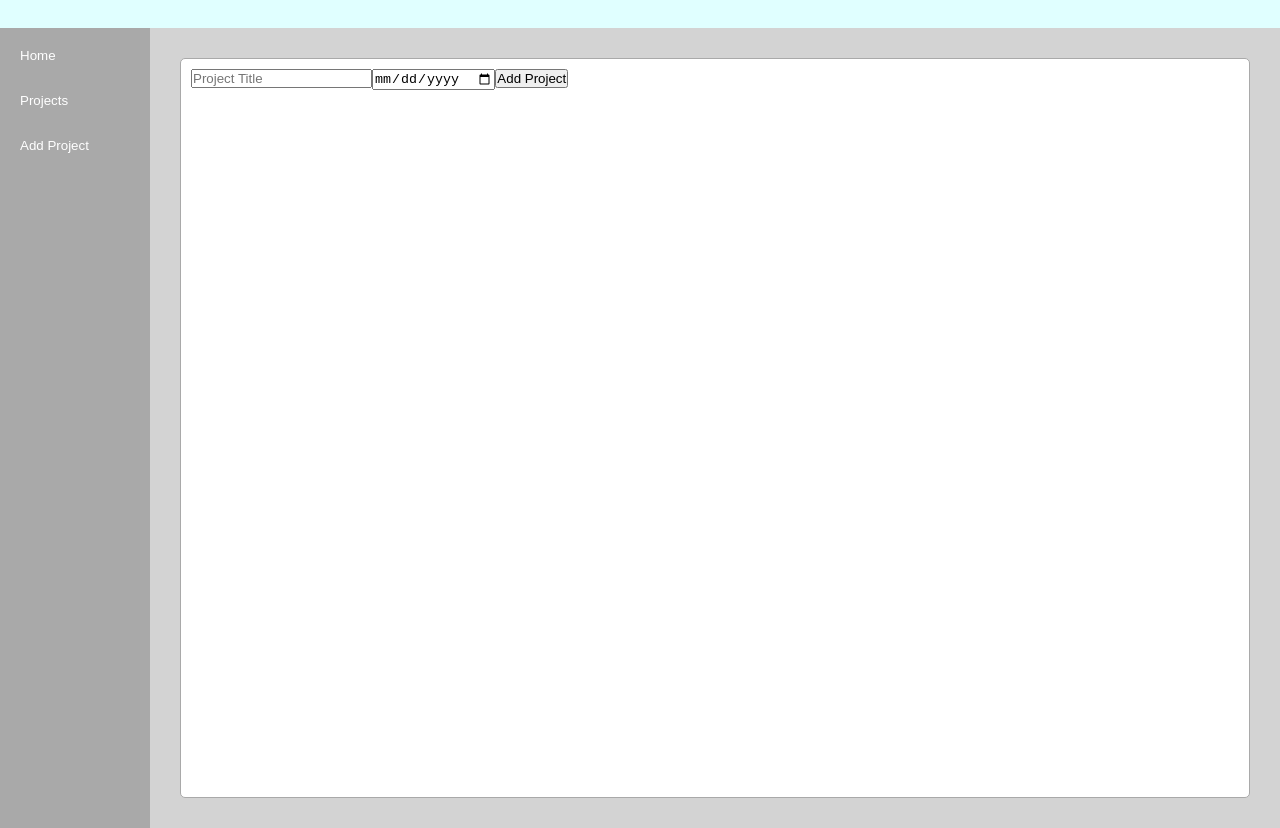
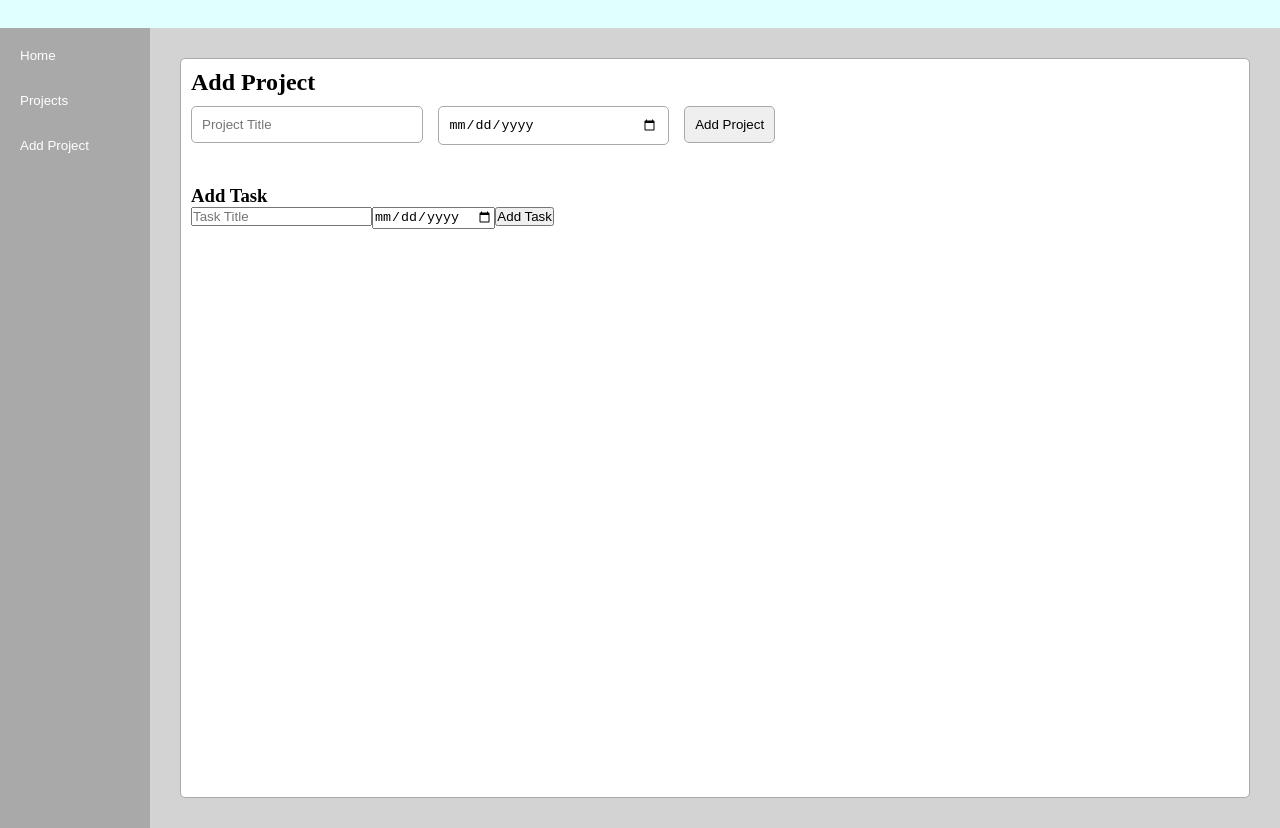
Before and after one commit to YuanLim123/to-do-list, a website built with webpack: page src/template.html in a window 1280 px wide. Both pictures are taken after a click on the button "Add Project". Shown: the part 72-900 px from the top of the page. Built offline with nearby package versions, Linux system fonts and the light colour scheme.

Commit message:
Add create task form component

```diff
--- /dev/null
+++ b/src/View/Components/ProjectForm.js
@@ -0,0 +1,20 @@
+function createProjectForm() {
+  const form = document.createElement("form");
+  form.classList.add("project-add-form");
+
+  const titleInput = document.createElement("input");
+  titleInput.placeholder = "Project Title";
+  form.appendChild(titleInput);
+
+  const dueDateInput = document.createElement("input");
+  dueDateInput.type = "date";
+  form.appendChild(dueDateInput);
+
+  const submitButton = document.createElement("button");
+  submitButton.textContent = "Add Project";
+  form.appendChild(submitButton);
+
+  return form;
+}
+
+export default createProjectForm;
--- /dev/null
+++ b/src/View/Components/TaskForm.js
@@ -0,0 +1,20 @@
+function createTaskForm() {
+  const form = document.createElement("form");
+  form.classList.add("task-add-form");
+
+  const titleInput = document.createElement("input");
+  titleInput.placeholder = "Task Title";
+  form.appendChild(titleInput);
+
+  const dueDateInput = document.createElement("input");
+  dueDateInput.type = "date";
+  form.appendChild(dueDateInput);
+
+  const submitButton = document.createElement("button");
+  submitButton.textContent = "Add Task";
+  form.appendChild(submitButton);
+
+  return form;
+}
+
+export default createTaskForm;
--- /dev/null
+++ b/src/View/Pages/Home/index.js
@@ -0,0 +1,11 @@
+function createHomeIndex() {
+    const containerDiv = document.createElement("div");
+
+    const title = document.createElement("h2");
+    title.textContent = "Welcome User";
+    containerDiv.appendChild(title);
+
+    return containerDiv;
+}
+
+export default createHomeIndex;
--- a/src/View/Pages/Project/add.js
+++ b/src/View/Pages/Project/add.js
@@ -1,25 +1,26 @@
+import createProjectForm from "../../Components/ProjectForm.js";
+import createTaskForm from "../../Components/TaskForm.js";
+
 function createProjectAdd() {
-  const form = document.createElement("form");
-  form.classList.add("project-add-form");
+  const projectAddDiv = document.createElement("div");
 
-  const titleInput = document.createElement("input");
-  titleInput.type = "text";
-  titleInput.placeholder = "Project Title";
-  titleInput.required = true;
+  const title = document.createElement("h2");
+  title.textContent = "Add Project";
 
-  const dateInput = document.createElement("input");
-  dateInput.type = "date";
-  dateInput.required = true;
+  projectAddDiv.appendChild(title);
+  projectAddDiv.classList.add("project-add-container");
 
-  const submitButton = document.createElement("button");
-  submitButton.type = "submit";
-  submitButton.textContent = "Add Project";
 
-  form.appendChild(titleInput);
-  form.appendChild(dateInput);
-  form.appendChild(submitButton);
+  const taskAddDiv = document.createElement("div");
+  const addTaskText = document.createElement("h3");
+  addTaskText.textContent = "Add Task";
+  taskAddDiv.classList.add("task-add-container");
+  taskAddDiv.appendChild(addTaskText);
+  taskAddDiv.appendChild(createTaskForm());
 
-  return form;
+  projectAddDiv.appendChild(createProjectForm());
+  projectAddDiv.appendChild(taskAddDiv);
+
+  return projectAddDiv;
 }
-
 export default createProjectAdd;
--- a/src/controller.js
+++ b/src/controller.js
@@ -1,4 +1,4 @@
-function projectController() {
+function handleProjectController() {
 
 }
 // const project = new Project();
--- a/src/index.js
+++ b/src/index.js
@@ -4,6 +4,7 @@ import createSideBar from "./View/Components/SideBar.js";
 import createMainContainer from "./View/Components/MainContainer.js";
 import createProjectIndex from "./View/Pages/Project/index.js";
 import createProjectAdd from "./View/Pages/Project/add.js";
+import createHomeIndex from "./View/Pages/Home/index.js";
 
 const contentDiv = document.getElementById("content");
 
@@ -29,7 +30,7 @@ function renderHome() {
   contentDiv.innerHTML = "";
   contentDiv.appendChild(createSideBar());
   const main = createMainContainer();
-  // Add home page content if needed
+  main.appendChild(createHomeIndex());
   contentDiv.appendChild(main);
   attachSidebarListeners();
 }
@@ -45,4 +46,4 @@ function attachSidebarListeners() {
 }
 
 // Initial render
-renderProjectIndex();
+renderHome();
--- a/src/styles.css
+++ b/src/styles.css
@@ -55,3 +55,32 @@ header {
   border-radius: 5px;
   padding: 10px;
 }
+
+#content .project-add-container {
+  display: flex;
+  flex-direction: column;
+  gap: 10px;
+
+}
+
+#content .project-add-container .project-add-form {
+  display: flex;
+  flex-direction: row;
+  gap: 15px;
+  align-items: flex-start;
+  margin-bottom: 30px;
+}
+
+#content .project-add-container .project-add-form input {
+  min-width: 20%;
+  padding: 10px;
+  border: 1px solid darkgray;
+  border-radius: 5px;
+}
+
+#content .project-add-container .project-add-form button {
+  padding: 10px;
+  border: 1px solid darkgray;
+  border-radius: 5px;
+  cursor: pointer;
+}
```
